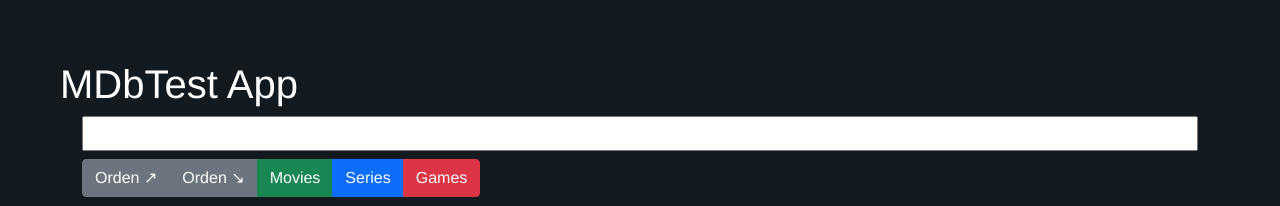
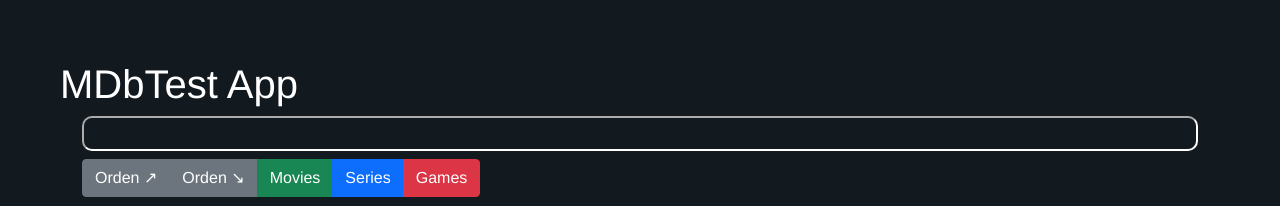
Before and after one commit to lelequinter/MDbTest, a React (Create React App) app: page / in a window 1280 px wide. Shown: the top 206 px of the page. Built offline with nearby package versions, Linux system fonts and the light colour scheme; no server answers.

Commit message:
Se le hizo una mejora al aspecto del Input y con esto se finaliza el proyecto

```diff
--- a/src/App.css
+++ b/src/App.css
@@ -8,7 +8,10 @@ body{
 }
 
 input{
-  color: grey;
+  background-color: rgb(18, 26, 31);
+  border-radius: 10px;
+  color: white;
+  border-color: white;
   font-size: 1.2rem;
   width: 100%;
 }
```
